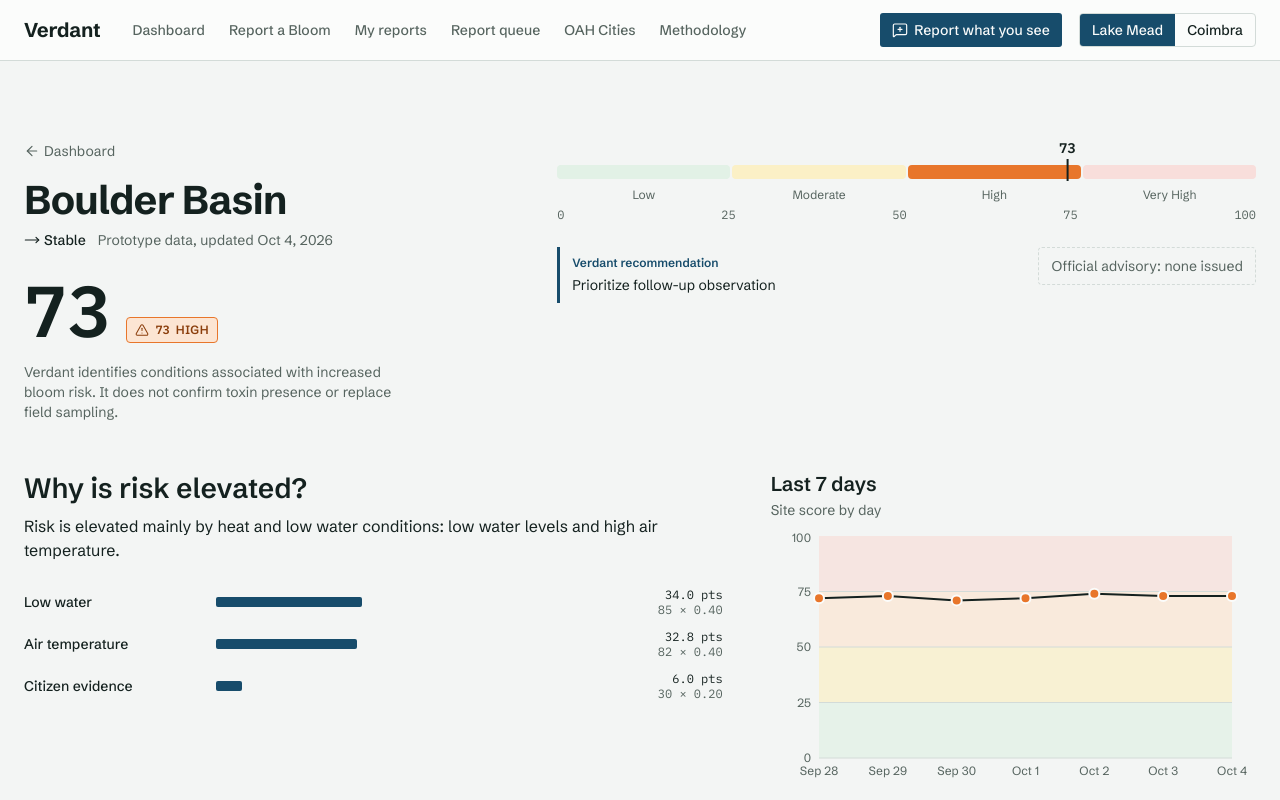
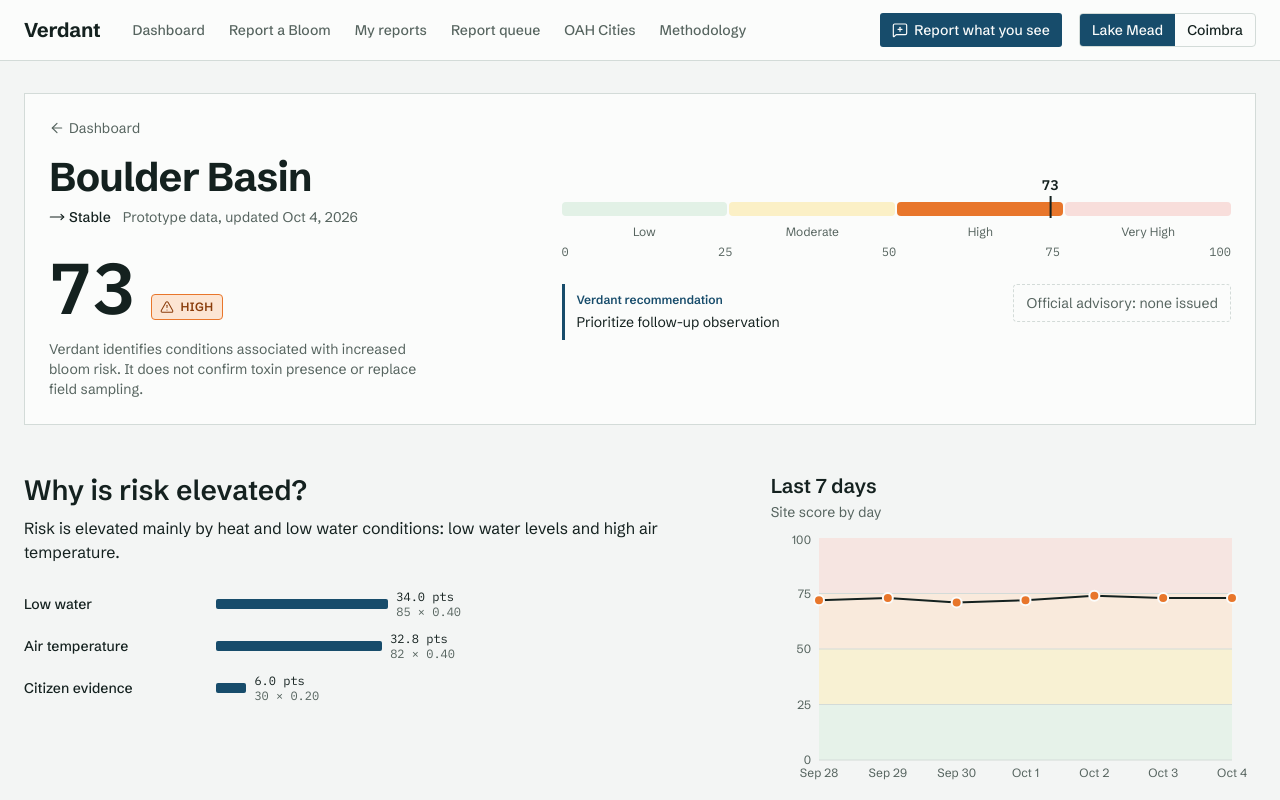
Before and after one commit to NathanDiep123/Verdant, a React (Vite) app: page /site/boulder-basin in a window 1280 px wide. Shown: the top 800 px of the page. Built offline with nearby package versions, Linux system fonts and the light colour scheme.

Commit message:
Site detail hero band, bars with values at their ends; report progress rule, tinted choices, fixed aside offset and scroll fix

```diff
--- a/src/components/ContributionBars.tsx
+++ b/src/components/ContributionBars.tsx
@@ -33,18 +33,15 @@ export function ContributionBars({
       )}
       <ul className="flex flex-col gap-3">
         {contributions.map((c) => (
-          <li
-            key={c.factor}
-            className="grid grid-cols-[1fr_auto] items-center gap-x-3 gap-y-1 md:grid-cols-[180px_1fr_auto]"
-          >
+          <li key={c.factor} className="grid grid-cols-1 items-center gap-x-3 gap-y-1 md:grid-cols-[180px_1fr]">
             <span className="text-sm font-medium">{FACTOR_LABEL[c.factor]}</span>
-            <span className="order-last col-span-2 md:order-none md:col-span-1">
-              <span className="block h-2.5 rounded-[2px] bg-primary" style={{ width: `${Math.max(1, c.points)}%` }} />
-            </span>
-            <span className="text-right font-mono text-xs leading-tight tabular-nums">
-              {c.points.toFixed(1)} pts
-              <span className="block text-muted-foreground">
-                {c.value} × {c.weight.toFixed(2)}
+            <span className="flex items-center gap-2">
+              <span className="block h-2.5 shrink-0 rounded-[2px] bg-primary" style={{ width: `${Math.max(1, c.points)}%` }} />
+              <span className="whitespace-nowrap font-mono text-xs leading-tight tabular-nums">
+                {c.points.toFixed(1)} pts
+                <span className="block text-muted-foreground">
+                  {c.value} × {c.weight.toFixed(2)}
+                </span>
               </span>
             </span>
           </li>
--- a/src/pages/Report.tsx
+++ b/src/pages/Report.tsx
@@ -50,10 +50,10 @@ function Choice({ selected, onClick, children }: { selected: boolean; onClick: (
       onClick={onClick}
       className={cn(
         "flex min-h-12 items-center justify-between gap-3 rounded-sm border-2 px-4 py-2 text-left text-base font-medium transition-colors focus-visible:outline-2 focus-visible:outline-offset-2 focus-visible:outline-ring",
-        selected ? "border-primary bg-card" : "border-border bg-card hover:bg-muted",
+        selected ? "border-primary bg-primary/10" : "border-border bg-card hover:bg-muted",
       )}
     >
-      <span>{children}</span>
+      <span className="first-letter:uppercase">{children}</span>
       {selected && <Check className="size-5 shrink-0 text-primary" strokeWidth={1.75} aria-hidden />}
     </button>
   );
@@ -74,11 +74,12 @@ export default function Report() {
   const [done, setDone] = useState<Done | null>(null);
   const stepHeading = useRef<HTMLHeadingElement>(null);
   const successRef = useRef<HTMLParagraphElement>(null);
-  const firstRender = useRef(true);
+  const prev = useRef({ step, done });
 
   useEffect(() => () => { if (photo) URL.revokeObjectURL(photo); }, [photo]);
   useEffect(() => {
-    if (firstRender.current) { firstRender.current = false; return; }
+    if (prev.current.step === step && prev.current.done === done) return;
+    prev.current = { step, done };
     const el = done ? successRef.current : stepHeading.current;
     el?.focus({ preventScroll: true });
     el?.scrollIntoView({ block: "start" });
@@ -189,7 +190,7 @@ export default function Report() {
   const choiceField = (f: ReportField) => (
     <fieldset key={f.id} className="flex flex-col gap-2">
       <legend className="mb-2 text-base font-medium">{f.question}</legend>
-      <div className="grid grid-cols-1 gap-2 min-[420px]:grid-cols-2">
+      <div className={cn("grid grid-cols-1 gap-2", f.options.length === 3 ? "min-[420px]:grid-cols-3" : "min-[420px]:grid-cols-2")}>
         {f.options.map((o) => (
           <Choice key={o} selected={(answers[f.id] ?? []).includes(o)} onClick={() => (f.multi ? toggleWildlife(o) : setOne(f.id, o))}>{o}</Choice>
         ))}
@@ -201,7 +202,7 @@ export default function Report() {
   const summaryRows: [string, string][] = [["Site", site?.name ?? ""], ["Photo", photo ? "Photo added" : "No photo"], ...observations()];
 
   return (
-    <div className="flex flex-col gap-8 py-8 md:gap-12 md:py-12">
+    <div className="flex flex-col gap-8 md:gap-12">
       <header className="flex max-w-[68ch] flex-col gap-2">
         <h1 className="text-[28px] font-bold leading-[1.1] tracking-[-0.02em] md:text-[40px]">Report a Bloom</h1>
         <p className="leading-[1.55] text-muted-foreground">
@@ -213,7 +214,7 @@ export default function Report() {
       </header>
 
       <div className="flex flex-col gap-6 lg:flex-row lg:items-start lg:gap-12">
-        <aside className="border border-border bg-card p-4 lg:sticky lg:top-6 lg:order-2 lg:w-[320px] lg:shrink-0">
+        <aside className={cn("border border-border bg-card p-4 lg:sticky lg:top-[84px] lg:order-2 lg:w-[320px] lg:shrink-0", done && "lg:hidden")}>
           {summary ?? <p className="text-sm text-muted-foreground">Choose a site to see its current risk score.</p>}
         </aside>
 
@@ -240,6 +241,7 @@ export default function Report() {
                   </p>
                 )}
               </div>
+              <div className="flex flex-col gap-4">
                 <div className="flex flex-wrap gap-x-6 gap-y-2">
                   <Link to={`/site/${done.site.id}`} className="w-fit text-sm font-medium text-primary underline underline-offset-4">View updated site</Link>
                   <Link to="/" className="w-fit text-sm font-medium text-primary underline underline-offset-4">See it on the dashboard</Link>
@@ -252,10 +254,18 @@ export default function Report() {
                   <Button type="button" variant="outline" className="h-11 w-full sm:w-auto" onClick={reset}>File another report</Button>
                 </div>
               </div>
+            </div>
           ) : (
             <form onSubmit={submit} className="flex flex-col gap-6" noValidate>
               <div className="flex flex-col gap-1">
+                <div className="flex items-center gap-3">
                   <p className="font-mono text-xs text-muted-foreground">Step {step} of 3</p>
+                  <div className="flex w-[120px] gap-1" aria-hidden>
+                    {[1, 2, 3].map((n) => (
+                      <span key={n} className={cn("h-1 flex-1 rounded-full", n <= step ? "bg-primary" : "bg-border")} />
+                    ))}
+                  </div>
+                </div>
                 <h2 ref={stepHeading} tabIndex={-1} className="scroll-mt-24 text-xl font-semibold leading-[1.3] outline-none">{STEP_TITLES[step - 1]}</h2>
               </div>
 
@@ -279,7 +289,7 @@ export default function Report() {
                           onClick={() => setSiteId(s.id)}
                           className={cn(
                             "flex min-h-14 items-center justify-between gap-3 rounded-sm border-2 px-4 py-2 text-left transition-colors focus-visible:outline-2 focus-visible:outline-offset-2 focus-visible:outline-ring",
-                            sel ? "border-primary bg-card" : "border-border bg-card hover:bg-muted",
+                            sel ? "border-primary bg-primary/10" : "border-border bg-card hover:bg-muted",
                           )}
                         >
                           <span className="flex items-center gap-2 text-base font-semibold">
--- a/src/pages/SiteDetail.tsx
+++ b/src/pages/SiteDetail.tsx
@@ -35,7 +35,7 @@ export default function SiteDetail() {
 
   if (index < 0) {
     return (
-      <div className="flex flex-col items-start gap-4 py-12">
+      <div className="flex flex-col items-start gap-4">
         <h1 className="text-[28px] font-bold leading-tight tracking-[-0.02em] md:text-[40px]">Site not found</h1>
         <p className="max-w-[68ch] text-muted-foreground">
           There is no site called "{id}" in the current region.
@@ -60,8 +60,8 @@ export default function SiteDetail() {
   const prototype = config.dataStatus === "prototype";
 
   return (
-    <div className="flex flex-col gap-8 py-8 md:gap-12 md:py-12">
-      <section className="grid gap-8 md:grid-cols-12 md:gap-12">
+    <div className="flex flex-col gap-8 md:gap-12">
+      <section className="grid gap-8 border border-border bg-card p-4 md:grid-cols-12 md:items-center md:gap-12 md:p-6">
         <div className="md:col-span-5">
           <Link to="/" className="inline-flex items-center gap-1 text-sm text-muted-foreground hover:text-foreground">
             <ArrowLeft className="size-4" strokeWidth={1.75} aria-hidden />
@@ -81,7 +81,7 @@ export default function SiteDetail() {
             <span className="font-mono text-[48px] font-semibold leading-none tabular-nums md:text-[72px]">
               {result.siteScore}
             </span>
-            <RiskBadge category={result.category} score={result.siteScore} />
+            <RiskBadge category={result.category} />
           </div>
           <p className="mt-4 max-w-[44ch] text-sm leading-[1.45] text-muted-foreground">{DISCLAIMER}</p>
         </div>
```
Also changed, not shown: 3 other files (tests, documents, lock files or other folders). Lines whose indentation alone changed are shown as unchanged.
